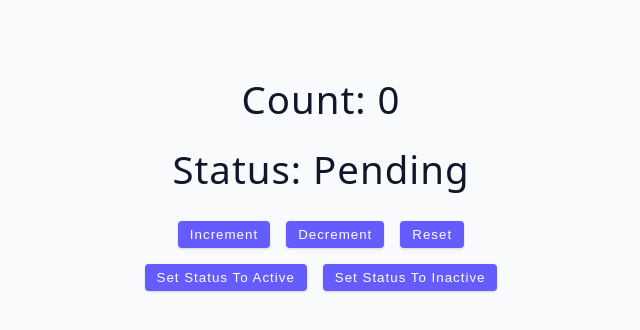
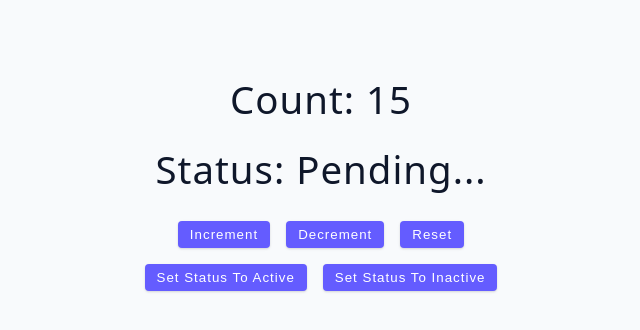
Before and after one commit to akolle/typescript-react-essentials, a React (Vite) app: page / in a window 1280 px wide. Shown: the top 330 px of the page, without its empty margins (319-959 px from the left). Built offline with nearby package versions, Linux system fonts and the light colour scheme.

Commit message:
counter with redux toolkit completed

```diff
--- a/src/hooks.ts
+++ b/src/hooks.ts
@@ -0,0 +1,6 @@
+import { useDispatch, UseDispatch, useSelector } from 'react-redux'
+import type { TypedUseSelectorHook } from 'react-redux'
+import type { RootState, AppDispatch } from './store'
+
+export const useAppDispatch: () => AppDispatch = useDispatch
+export const useAppSelector: TypedUseSelectorHook<RootState> = useSelector
--- a/src/main.tsx
+++ b/src/main.tsx
@@ -2,6 +2,7 @@ import React from 'react'
 import ReactDOM from 'react-dom/client'
 import App from './App.tsx'
 import './index.css'
+import { store } from './store.ts'
 
 import { Provider } from 'react-redux'
 import { QueryClient, QueryClientProvider } from '@tanstack/react-query'
@@ -9,7 +10,7 @@ import { QueryClient, QueryClientProvider } from '@tanstack/react-query'
 const queryClient = new QueryClient()
 
 ReactDOM.createRoot(document.getElementById('root')!).render(
-  <QueryClientProvider client={queryClient}>
+  <Provider store={store}>
     <App />
-  </QueryClientProvider>
+  </Provider>
 )
--- a/src/starter/09-rtk/counterSlice.ts
+++ b/src/starter/09-rtk/counterSlice.ts
@@ -9,7 +9,7 @@ type CounterState = {
 }
 
 const initialState = {
-  count: 0,
+  count: 15,
   status: 'pending...',
 }
 
--- a/src/starter/09-rtk/index.tsx
+++ b/src/starter/09-rtk/index.tsx
@@ -1,25 +1,30 @@
+import { useAppSelector, useAppDispatch } from '../../hooks'
+import { decrement, increment, reset, setStatus } from './counterSlice'
+
 function Component() {
+  const { count, status } = useAppSelector((state) => state.counter)
+  const dispatch = useAppDispatch()
   return (
     <div>
-      <h2>Count: 0</h2>
-      <h2>Status: Pending</h2>
+      <h2>Count: {count}</h2>
+      <h2>Status: {status}</h2>
 
       <div className="btn-container">
-        <button onClick={() => console.log('increment')} className="btn">
+        <button onClick={() => dispatch(increment())} className="btn">
           Increment
         </button>
-        <button onClick={() => console.log('decrement')} className="btn">
+        <button onClick={() => dispatch(decrement())} className="btn">
           Decrement
         </button>
-        <button onClick={() => console.log('reset')} className="btn">
+        <button onClick={() => dispatch(reset())} className="btn">
           Reset
         </button>
       </div>
       <div className="btn-container">
-        <button onClick={() => console.log('active')} className="btn">
+        <button onClick={() => dispatch(setStatus('active'))} className="btn">
           Set Status to Active
         </button>
-        <button className="btn" onClick={() => console.log('inactive')}>
+        <button className="btn" onClick={() => dispatch(setStatus('inactive'))}>
           Set Status to Inactive
         </button>
       </div>
--- a/src/store.ts
+++ b/src/store.ts
@@ -0,0 +1,11 @@
+import { configureStore } from '@reduxjs/toolkit'
+import counterReducer from './starter/09-rtk/counterSlice'
+
+export const store = configureStore({
+  reducer: {
+    counter: counterReducer,
+  },
+})
+
+export type RootState = ReturnType<typeof store.getState>
+export type AppDispatch = typeof store.dispatch
```
